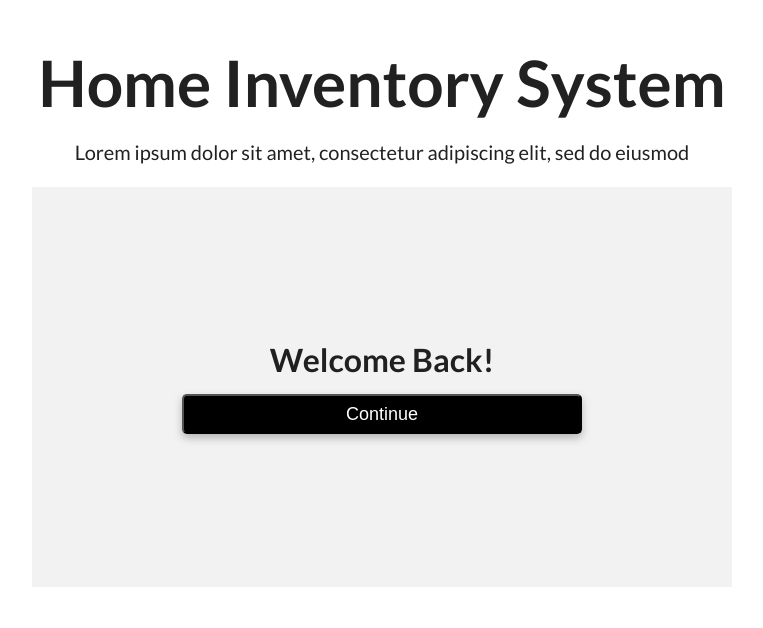
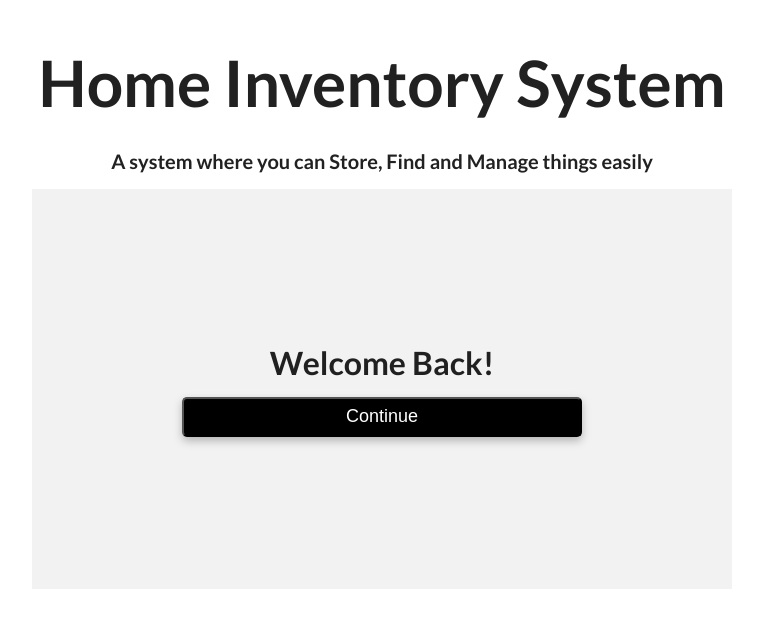
Before and after one commit to framgia/sph-els-inventory, a React (Create React App) app in the folder frontend/: page / in a window 1280 px wide. Shown: the part 108-736 px from the top of the page, without its empty margins (258-1021 px from the left). Built offline with nearby package versions, Linux system fonts and the light colour scheme.

Commit message:
Update: Changing of File name and Editing filler description

```diff
--- a/frontend/src/components/welcome-page/WelcomePage.css
+++ b/frontend/src/components/welcome-page/index.css
@@ -12,7 +12,7 @@ h2 {
   align-items: center;
 }
 
-p {
+h3 {
   justify-content: center;
   align-items: center;
   display: flex;
--- a/frontend/src/components/welcome-page/index.js
+++ b/frontend/src/components/welcome-page/index.js
@@ -1,14 +1,12 @@
 import React from "react";
 import ReactDOM from "react-dom/client";
-import "./WelcomePage.css";
+import "./index.css";
 
 const WelcomePage = () => {
   return (
     <div className="container">
       <h1>Home Inventory System</h1>
-      <p>
-        Lorem ipsum dolor sit amet, consectetur adipiscing elit, sed do eiusmod
-      </p>
+      <h3>A system where you can Store, Find and Manage things easily</h3>
       <div className="boxContainer">
         <div>
           <h2>Welcome Back!</h2>
```
